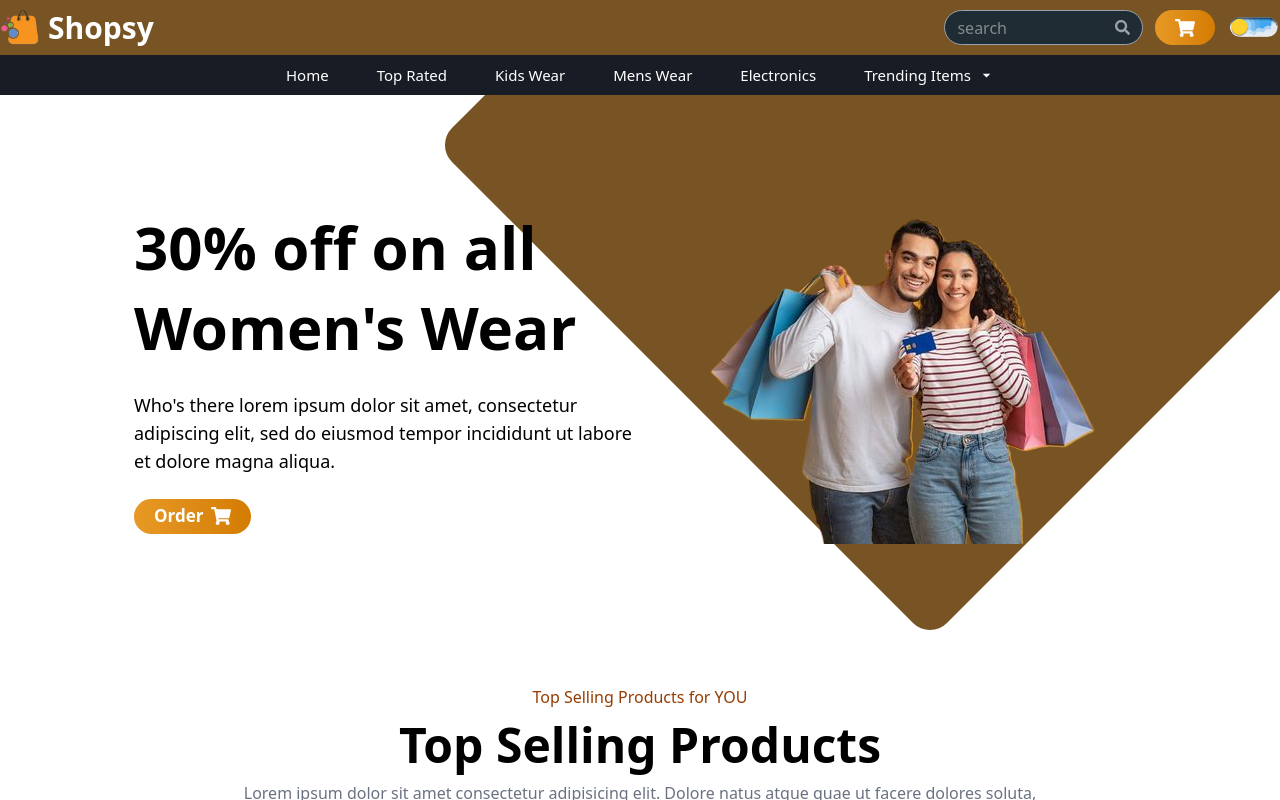
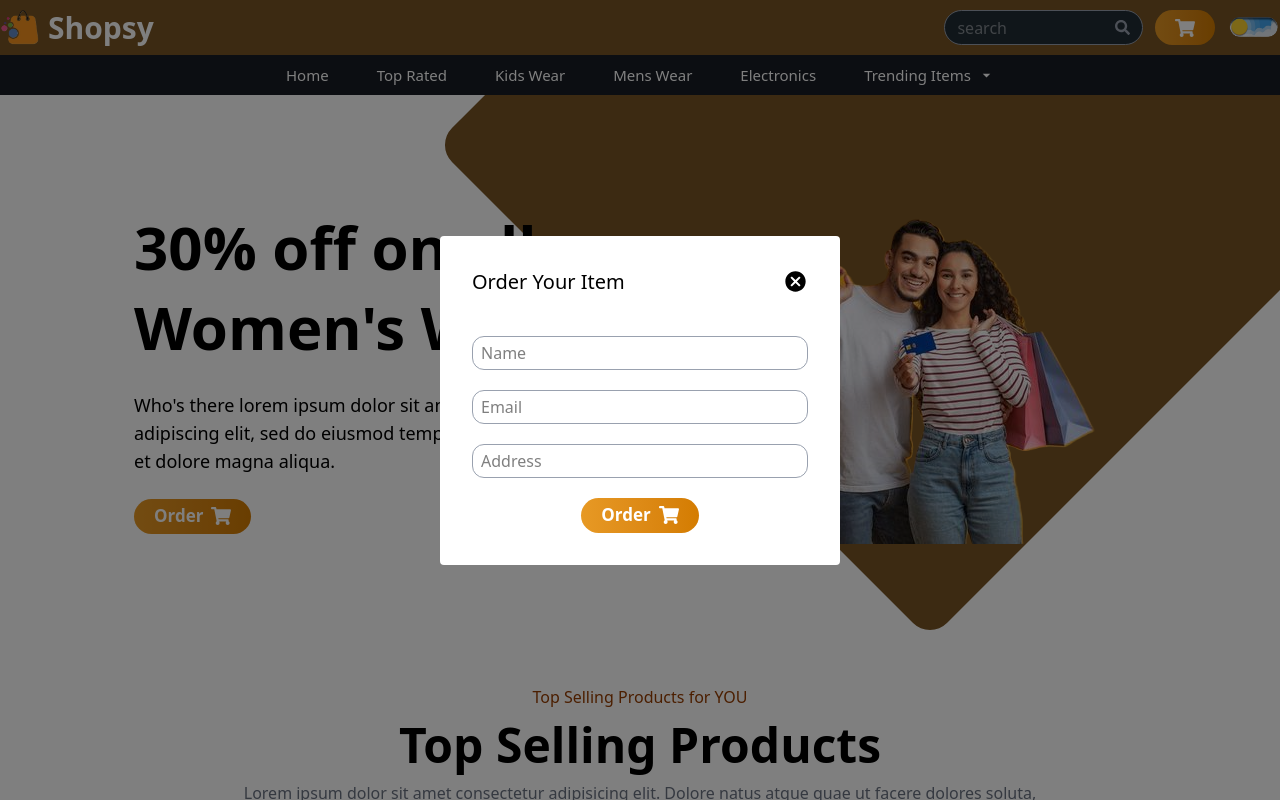
Before and after one commit to saba-ramezani/Clothing-Store, a React (Vite) app: page / in a window 1280 px wide. Both pictures are taken after a click on the button 1185 px from the left and 27 px from the top of the page. Shown: the top 800 px of the page. Built offline with nearby package versions, Linux system fonts and the light colour scheme.

Commit message:
added order popup

```diff
--- a/src/App.jsx
+++ b/src/App.jsx
@@ -1,16 +1,19 @@
-import { Navbar, Hero, Products, TopProducts, Banner, Subscribe, Testimonials, Footer } from './components'
+import { useState } from 'react'
+import { Navbar, Hero, Products, TopProducts, Banner, Subscribe, Testimonials, Footer, Popup } from './components'
 
 const App = () => {
+  const [isVisible, setIsVisible] = useState(false)
   return (
     <div className=''>
-      <Navbar/>
-      <Hero />
+      <Navbar setIsVisible={setIsVisible}/>
+      <Hero setIsVisible={setIsVisible} />
       <Products />
-      <TopProducts />
+      <TopProducts setIsVisible={setIsVisible} />
       <Banner />
       <Subscribe />
       <Testimonials />
       <Footer />
+      <Popup isVisible={isVisible} setIsVisible={setIsVisible} />
     </div>
   )
 }
--- a/src/components/Hero/Hero.jsx
+++ b/src/components/Hero/Hero.jsx
@@ -8,7 +8,7 @@ import { Autoplay } from 'swiper/modules';
 import { ImageList } from '../data';
 
 
-const Hero = () => {
+const Hero = ({setIsVisible}) => {
 
   return (
     <div className='relative flex h-[550px] overflow-hidden'>
@@ -30,7 +30,9 @@ const Hero = () => {
                   <div className='flex flex-col justify-center max-w-[500px] gap-6'>
                     <h1 className='font-bold text-6xl leading-20'>{item.title}</h1>
                     <p className='text-lg'>{item.description}</p>
-                    <button className='flex cursor-pointer w-fit justify-center items-center bg-gradient-to-r from-[#e79924] to-[#d47c01] h-[35px] px-5 rounded-[20px] gap-2'>
+                    <button
+                    onClick={() => setIsVisible(true)}
+                    className='flex cursor-pointer w-fit justify-center items-center bg-gradient-to-r from-[#e79924] to-[#d47c01] h-[35px] px-5 rounded-[20px] gap-2'>
                       <span className='text-white font-semibold text-[17px]'>Order</span>
                       <FaShoppingCart size={20} className='text-white' />
                     </button>
--- a/src/components/Navbar/Navbar.jsx
+++ b/src/components/Navbar/Navbar.jsx
@@ -10,17 +10,17 @@ import { IoMdArrowDropdown } from "react-icons/io";
 
 
 
-const Navbar = () => {
+const Navbar = ({setIsVisible}) => {
   return (
     <div className='flex flex-col w-screen'>
-      <Topbar />
+      <Topbar setIsVisible={setIsVisible} />
       <Menubar />
     </div>
   )
 }
 
 
-const Topbar = () => {
+const Topbar = ({setIsVisible}) => {
   const [theme, setTheme] = useState('light');
   return (
     <div className='bg-[#785424] h-[55px] flex items-center justify-center '>
@@ -34,7 +34,9 @@ const Topbar = () => {
             <input type="text" className='text-gray-200 w-[150px] group-hover:w-[200px] transition-all duration-300 focus:outline-none' placeholder='search' />
             <FaSearch size={15} className='text-gray-400 group-hover:text-[#fea928] ml-2' />
           </div>
-          <button className='group flex justify-center items-center transition-all duration-300 bg-gradient-to-r from-[#e79924] to-[#d47c01] h-[35px] px-5 rounded-[20px] gap-2'>
+          <button
+          onClick={() => setIsVisible(true)}
+          className='group cursor-pointer flex justify-center items-center transition-all duration-300 bg-gradient-to-r from-[#e79924] to-[#d47c01] h-[35px] px-5 rounded-[20px] gap-2'>
             <span className='text-white group-hover:block hidden transition-all duration-300 font-semibold text-[17px]'>Order</span>
             <FaShoppingCart size={20} className='text-white' />
           </button>
--- /dev/null
+++ b/src/components/Popup/Popup.jsx
@@ -0,0 +1,39 @@
+import { IoMdCloseCircle } from "react-icons/io";
+import { FaShoppingCart } from "react-icons/fa";
+
+
+const Popup = ({isVisible, setIsVisible}) => {
+  if (isVisible) {
+    return(
+        <div className='fixed top-0 left-0 h-screen w-screen flex justify-center items-center bg-[rgba(0,0,0,0.5)] z-50 overflow-hidden'>
+            <div className='bg-white rounded h-fit w-[400px] px-8 py-8 flex flex-col justify-center items-center'>
+                <div className='flex justify-between w-full items-center  mb-10'>
+                    <h1 className='text-xl text-center'>Order Your Item</h1>
+                    <button className="cursor-pointer" onClick={() => setIsVisible(false)}>
+                        <IoMdCloseCircle size={25} />
+                    </button>
+                </div>
+                <div className='flex flex-col gap-5 w-full'>
+                    <input type="text"
+                    placeholder='Name'
+                    className='w-full border border-gray-400 rounded-xl px-2 py-1 focus:outline-none' />
+                    <input type="text"
+                    placeholder='Email'
+                    className='w-full border border-gray-400 rounded-xl px-2 py-1 focus:outline-none' />
+                    <input type="text"
+                    placeholder='Address'
+                    className='w-full border border-gray-400 rounded-xl px-2 py-1 focus:outline-none' />
+                </div>
+                <button className='flex cursor-pointer justify-center w-fit mt-5 items-center bg-gradient-to-r from-[#e79924] to-[#d47c01] h-[35px] px-5 rounded-[20px] gap-2'>
+                    <span className='text-white font-semibold text-[17px]'>Order</span>
+                    <FaShoppingCart size={20} className='text-white' />
+                </button>
+            </div>
+        </div>
+    )
+  } else {
+    return null
+  }
+}
+
+export default Popup
--- a/src/components/TopProducts/TopProducts.jsx
+++ b/src/components/TopProducts/TopProducts.jsx
@@ -4,7 +4,7 @@ import { FaShoppingCart } from "react-icons/fa";
 
 
 
-const TopProducts = () => {
+const TopProducts = ({setIsVisible}) => {
   return (
     <div className='flex flex-col py-16 bg-gradient-to-b from-white to-gray-200'>
       <div className='flex justify-center items-start flex-col my-10 mx-[10%] w-[80%]'>
@@ -14,7 +14,7 @@ const TopProducts = () => {
       </div>
       <div className='flex flex-row justify-evenly items-center mx-[10%] w-[80%]'>
         {TopProductsData.map((topProduct) => (
-          <TopProductCard product={topProduct} key={topProduct.id} />
+          <TopProductCard product={topProduct} key={topProduct.id} setIsVisible={setIsVisible} />
         )) }
       </div>
     </div>
@@ -22,7 +22,7 @@ const TopProducts = () => {
 }
 
 
-const TopProductCard = ({product}) => {
+const TopProductCard = ({product, setIsVisible}) => {
   return(
     <div className='flex shadow-xl flex-col space-y-3 bg-white max-w-[300px] rounded-xl p-5 justify-end items-center'>
       <img className='h-[220px] w-[150px] object-cover rounded-md' src={product.img} alt="" />
@@ -36,7 +36,9 @@ const TopProductCard = ({product}) => {
         </div>
         <h6 className='font-bold text-md'>{product.title}</h6>
         <p className='text-sm text-center text-gray-400 line-clamp-2'>{product.description}</p>
-        <button className='flex mt-5 cursor-pointer w-fit justify-center items-center bg-gradient-to-r from-[#e79924] to-[#d47c01] h-[35px] px-5 rounded-[20px] gap-2'>
+        <button
+        onClick={() => setIsVisible(true)}
+        className='flex mt-5 cursor-pointer w-fit justify-center items-center bg-gradient-to-r from-[#e79924] to-[#d47c01] h-[35px] px-5 rounded-[20px] gap-2'>
           <span className='text-white font-semibold text-[17px]'>Order</span>
           <FaShoppingCart size={20} className='text-white' />
         </button>
--- a/src/components/index.js
+++ b/src/components/index.js
@@ -6,3 +6,4 @@ export {default as Banner} from './Banner/Banner'
 export {default as Subscribe} from './Subscribe/Subscribe'
 export {default as Testimonials} from './Testimonials/Testimonials'
 export {default as Footer} from './Footer/Footer'
+export {default as Popup} from './Popup/Popup'
```
